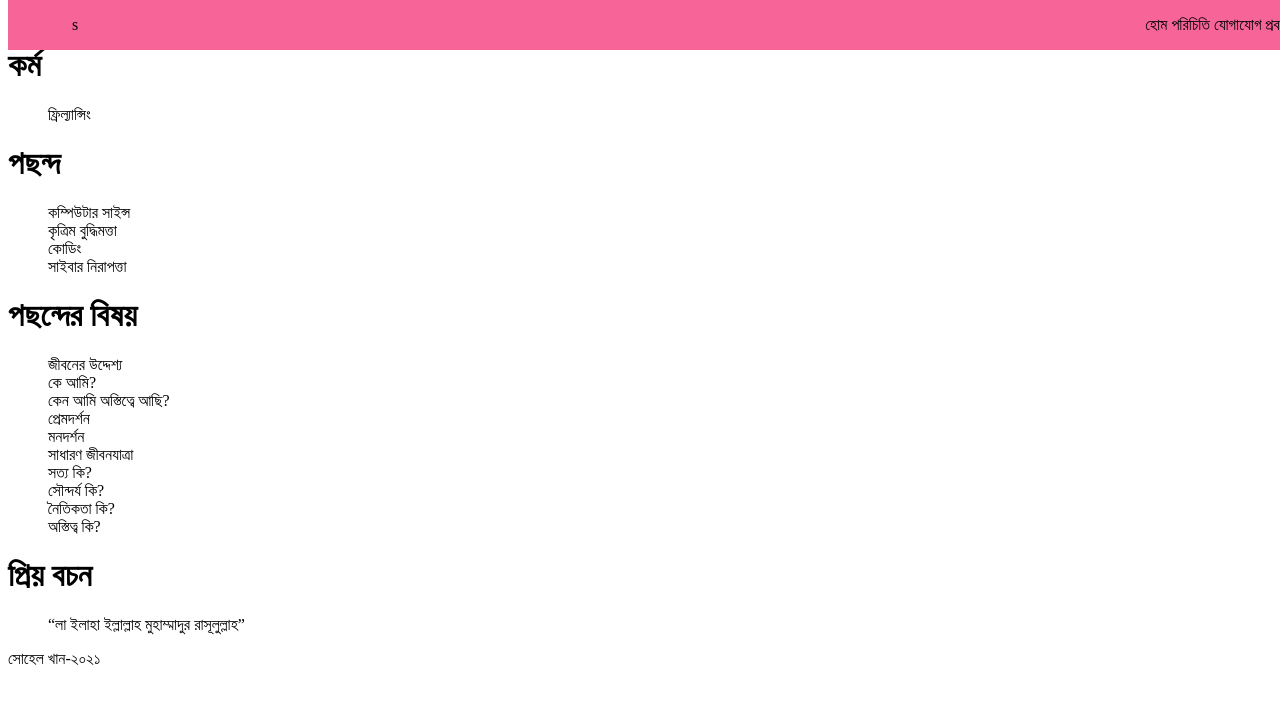
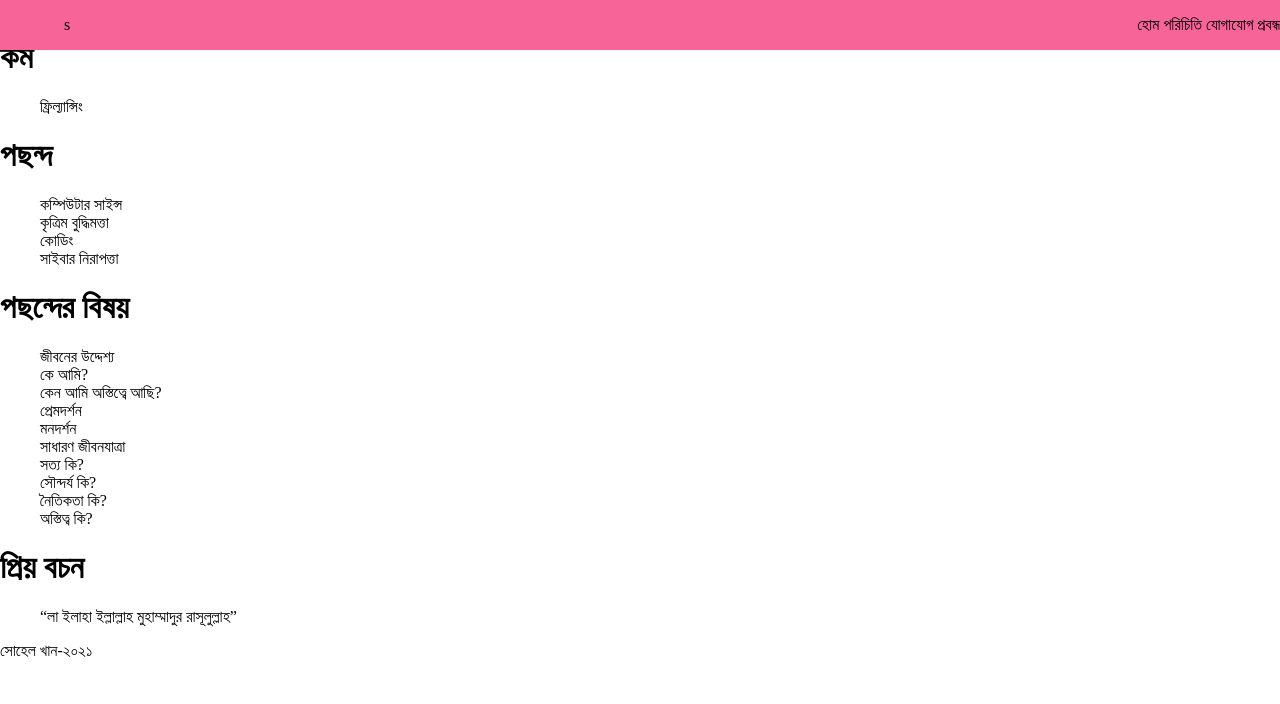
Before and after one commit to sohelkhanz/sohelkhanz.github.io, a Jekyll site: the page built from index.md, in a window 1280 px wide. Shown: the top 704 px of the page. Built offline with Jekyll 4.4.1, drawn with Linux system fonts in a browser that asks for light colours.

Commit message:
Update style.css

```diff
--- a/assets/css/style.css
+++ b/assets/css/style.css
@@ -1,4 +1,4 @@
-
+html, body { margin: 0}
 a {
     text-decoration: none;
 }
```
